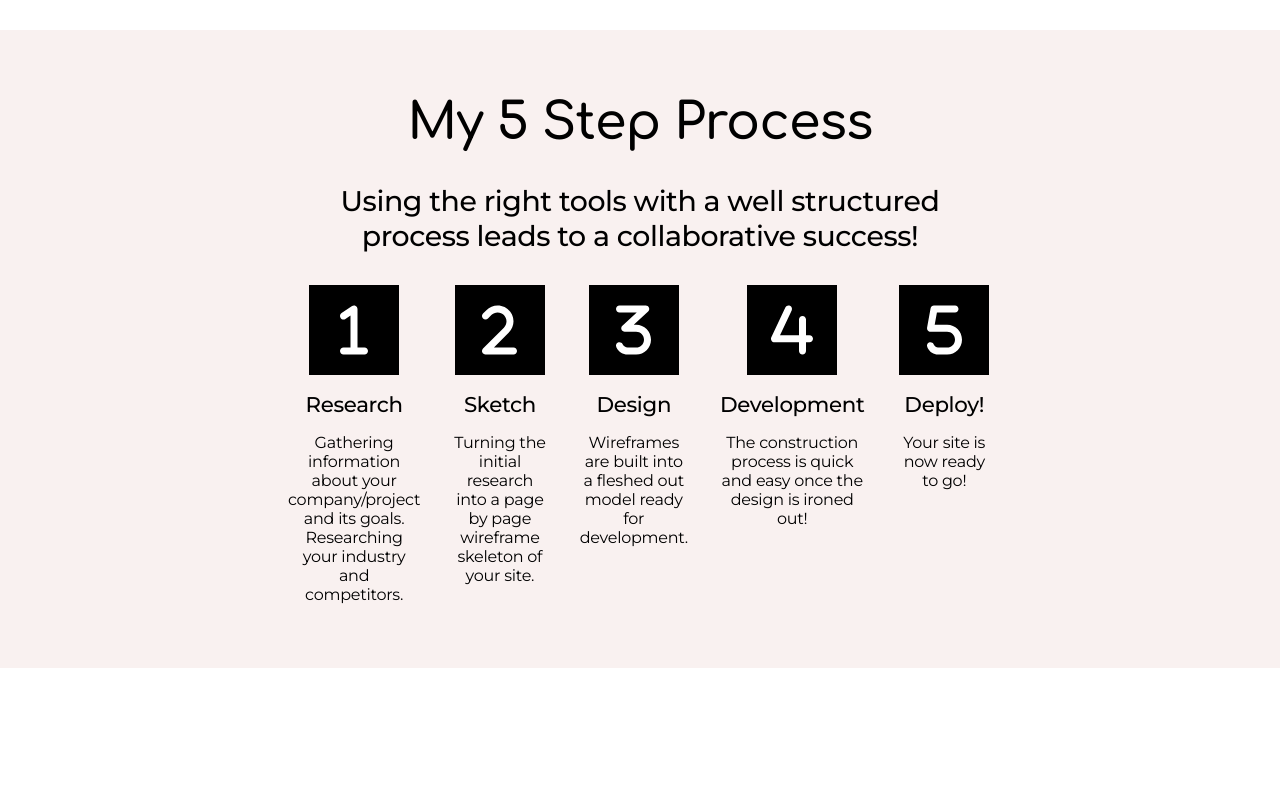
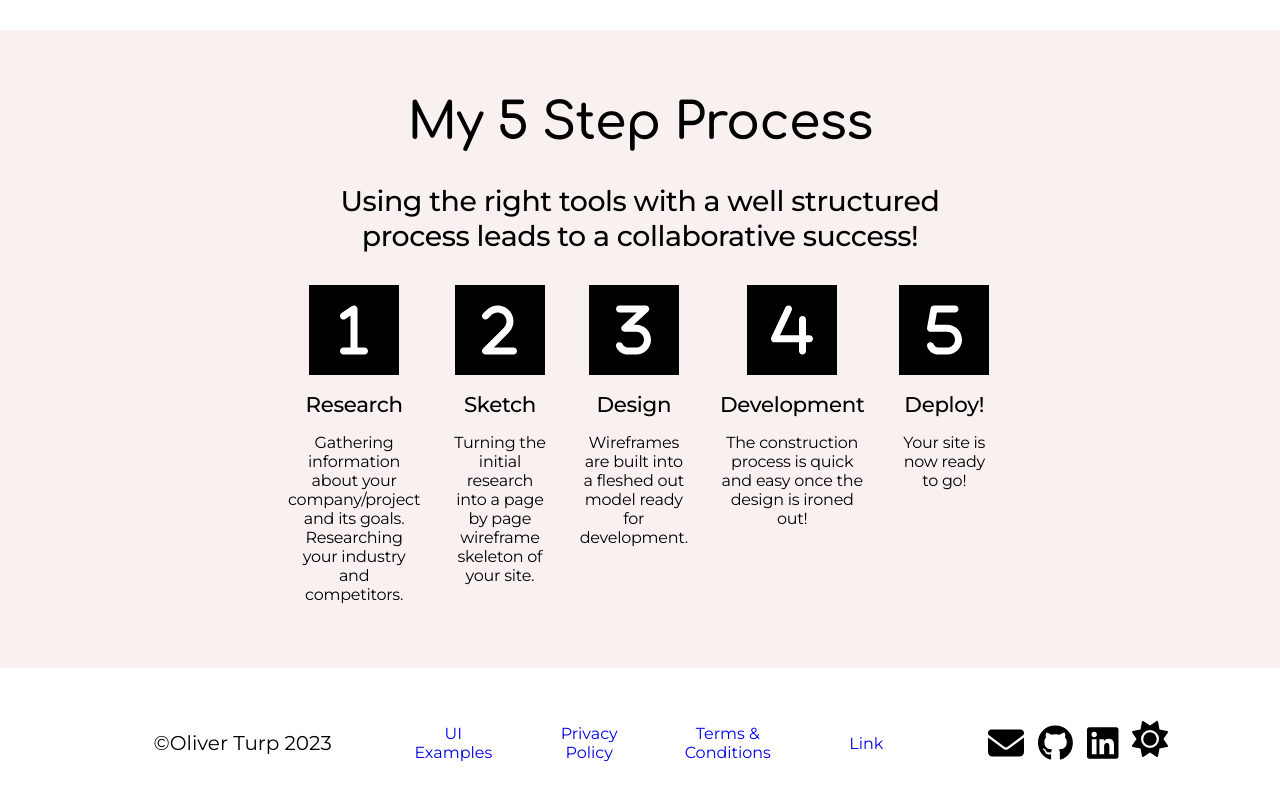
Before and after one commit to Oliver-Turp/Portfolio-Beta, a Next.js app in the folder frontend/: page / in a window 1280 px wide. Shown: the part 2327-3127 px from the top of the page. Before the commit the page ends 2995 px from the top, so only its background shows below. Built offline with nearby package versions, Linux system fonts and the light colour scheme.

Commit message:
Footer Skeleton Done

```diff
--- a/frontend/components/Footer.js
+++ b/frontend/components/Footer.js
@@ -1,5 +1,35 @@
+import { FontAwesomeIcon } from "@fortawesome/react-fontawesome";
+import { faEnvelope, faSun } from "@fortawesome/free-solid-svg-icons";
+import { faGithub, faLinkedin } from "@fortawesome/free-brands-svg-icons";
+import Link from "next/link";
+
 const Footer = () => {
-  return <footer>Footer Here</footer>;
+  return (
+    <footer>
+      <section className="footer__copyright">&copy;Oliver Turp 2023</section>
+      <section className="footer__links">
+        <a href="#">UI Examples</a>
+        <a href="#">Privacy Policy</a>
+        <a href="#">
+          Terms &<br />
+          Conditions
+        </a>
+        <a href="#">Link</a>
+      </section>
+      <section className="footer__icons">
+        <Link href="mailto:tcgamingbusiness@gmail.com?subject=Web%20Design%2FDev%20Enquiry!">
+          <FontAwesomeIcon icon={faEnvelope} />
+        </Link>
+        <Link href="https://github.com/Oliver-Turp">
+          <FontAwesomeIcon icon={faGithub} />
+        </Link>
+        <Link href="https://www.linkedin.com/in/oliverturp314/">
+          <FontAwesomeIcon icon={faLinkedin} />
+        </Link>
+        <FontAwesomeIcon icon={faSun} />
+      </section>
+    </footer>
+  );
 };
 
 export default Footer;
--- a/frontend/package.json
+++ b/frontend/package.json
@@ -10,6 +10,7 @@
   },
   "dependencies": {
     "@fortawesome/fontawesome-svg-core": "^6.3.0",
+    "@fortawesome/free-brands-svg-icons": "^6.3.0",
     "@fortawesome/free-regular-svg-icons": "^6.3.0",
     "@fortawesome/free-solid-svg-icons": "^6.3.0",
     "@fortawesome/react-fontawesome": "^0.2.0",
--- a/frontend/pages/index.js
+++ b/frontend/pages/index.js
@@ -3,6 +3,7 @@ import Image from "next/image";
 import styles from "../styles/Home.module.css";
 import Temp from "../public/temp.jpg";
 import NavBar from "../components/Navbar";
+import Footer from "../components/Footer";
 
 import { FontAwesomeIcon } from "@fortawesome/react-fontawesome";
 import { fa1, fa2, fa3, fa4, fa5 } from "@fortawesome/free-solid-svg-icons";
@@ -144,7 +145,9 @@ export default function Home() {
             </section>
           </section>
         </div>
+        {/* ADD IN FAQ SECTION */}
       </main>
+      <Footer />
     </>
   );
 }
--- a/frontend/styles/globals.css
+++ b/frontend/styles/globals.css
@@ -1,3 +1,5 @@
+/* GENERAL STYLES */
+
 @import url("https://fonts.googleapis.com/css2?family=Comfortaa:wght@600;700&family=Montserrat:wght@400;500&display=swap");
 
 * {
@@ -81,6 +83,8 @@ p {
   letter-spacing: -0.015em;
 }
 
+/* NAV STYLES */
+
 nav {
   display: flex;
   justify-content: space-between;
@@ -119,3 +123,50 @@ nav {
 }
 
 /* SLIDER STYLES */
+
+/* FOOTER STYLES */
+
+footer {
+  width: 100%;
+  height: 150px;
+  padding: 0 12vw;
+  display: flex;
+  flex-direction: row;
+  justify-content: space-between;
+  align-items: center;
+}
+
+footer .footer__copyright {
+  /* display: flex;
+  align-items: center;
+  height: 100%; */
+  font-size: 20px;
+}
+
+footer .footer__links {
+  height: 100%;
+  display: flex;
+  align-items: center;
+  text-align: center;
+}
+
+footer .footer__links a {
+  width: 100%;
+  margin: 0 27.5px;
+}
+
+footer .footer__icons {
+  font-size: 2.25rem;
+  display: flex;
+  gap: 10%;
+}
+
+footer .footer__icons svg {
+  color: var(--light-font);
+  cursor: pointer;
+}
+
+footer .footer__icons svg:hover,
+footer .footer__links a:hover {
+  color: var(--dark-accent);
+}
```
Also changed, not shown: 1 other file (tests, documents, lock files or other folders).
